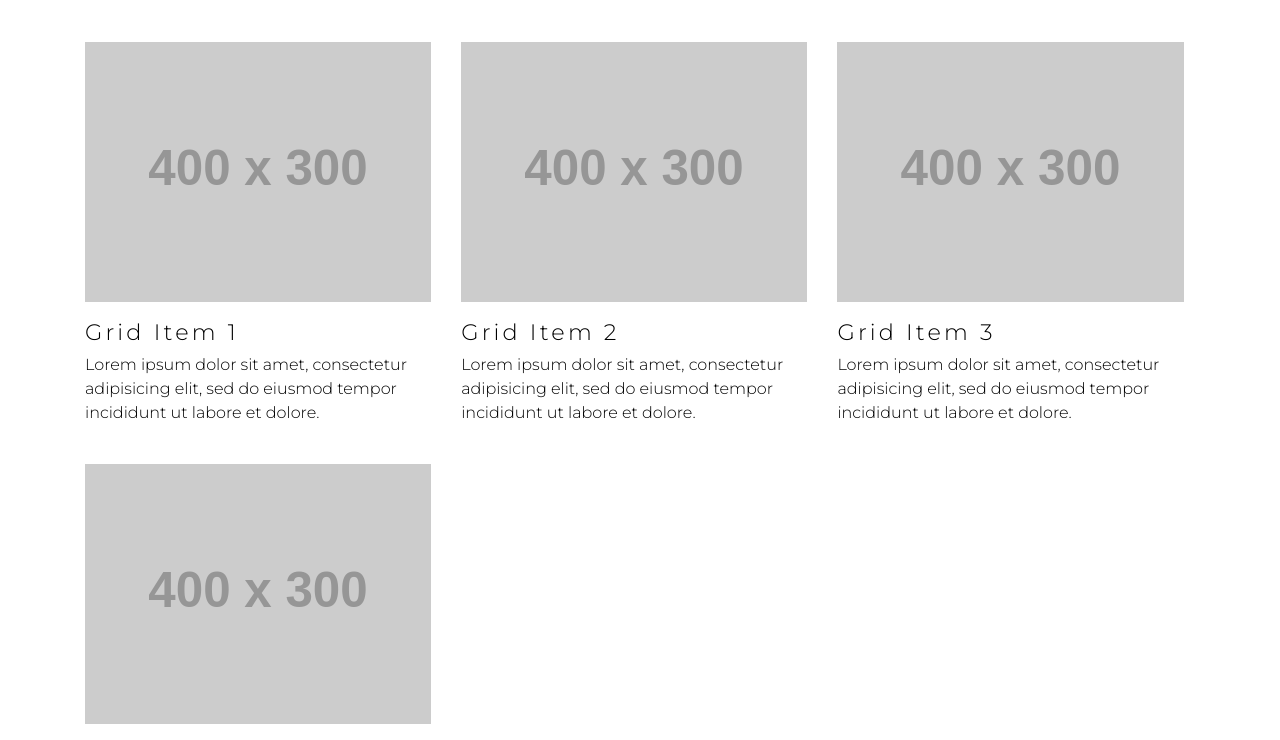
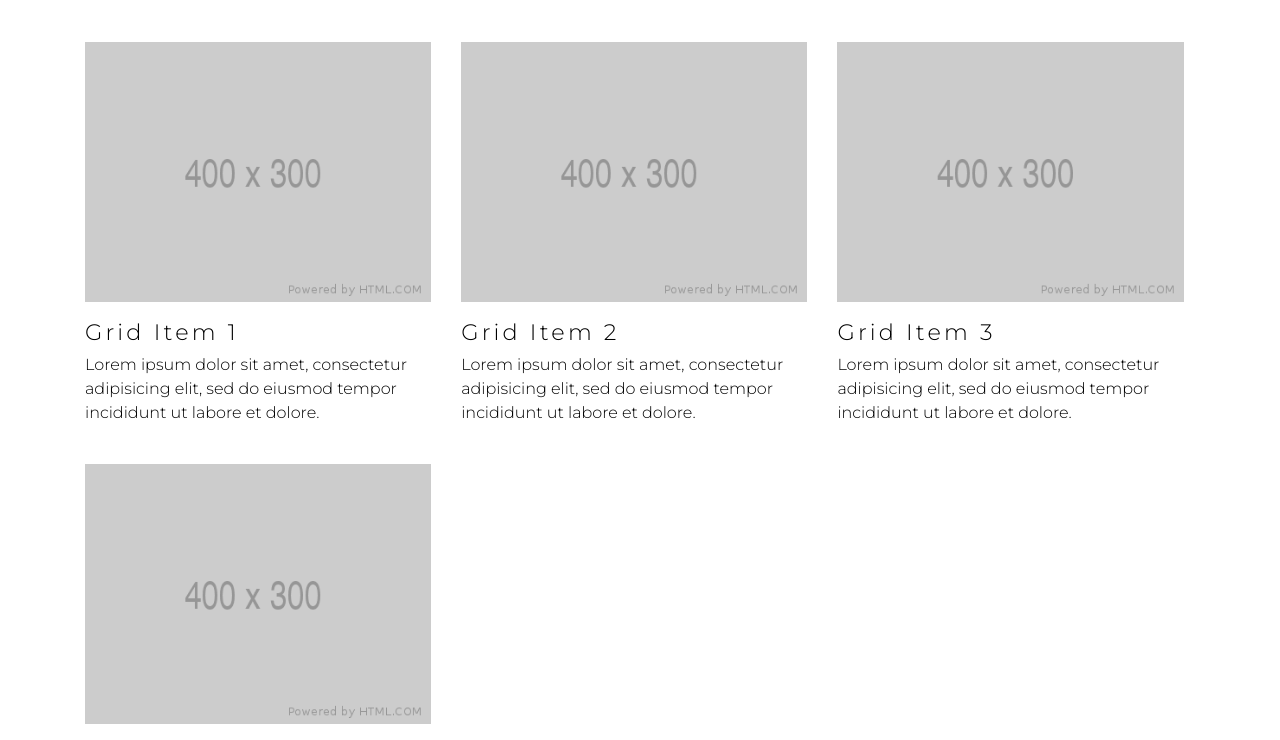
Before and after one commit to chanan-ru/Portfolio-website, a plain HTML site: page work.html in a window 1280 px wide. Shown: the part 183-923 px from the top of the page. Drawn offline with Linux system fonts and the light colour scheme; placeholder pictures from the web are drawn by us.

Commit message:
fixed IE version!

```diff
--- a/css/style.production.css
+++ b/css/style.production.css
@@ -491,7 +491,6 @@ button[type="submit"]:active {
 
   .grid_item {
     flex: 100%;
-    max-width: 100%;
     padding: 15px;
   }
 
--- a/work.html
+++ b/work.html
@@ -42,28 +42,28 @@
     <div class="grid_content">
       <div class="grid_item">
         <div class="screenshort">
-          <img src="https://via.placeholder.com/400x300" alt="Work 1">
+          <img src="./img/400x300.png" alt="Work 1">
         </div>
         <h2>Grid Item 1</h2>
         <p>Lorem ipsum dolor sit amet, consectetur adipisicing elit, sed do eiusmod tempor incididunt ut labore et dolore.</p>
       </div>
       <div class="grid_item">
         <div class="screenshort">
-          <img src="https://via.placeholder.com/400x300" alt="Work 1">
+          <img src="./img/400x300.png" alt="Work 2">
         </div>
         <h2>Grid Item 2</h2>
         <p>Lorem ipsum dolor sit amet, consectetur adipisicing elit, sed do eiusmod tempor incididunt ut labore et dolore.</p>
       </div>
       <div class="grid_item">
         <div class="screenshort">
-          <img src="https://via.placeholder.com/400x300" alt="Work 1">
+          <img src="./img/400x300.png" alt="Work 3">
         </div>
         <h2>Grid Item 3</h2>
         <p>Lorem ipsum dolor sit amet, consectetur adipisicing elit, sed do eiusmod tempor incididunt ut labore et dolore.</p>
       </div>
       <div class="grid_item">
         <div class="screenshort">
-          <img src="https://via.placeholder.com/400x300" alt="Work 1">
+          <img src="./img/400x300.png" alt="Work 4">
         </div>
         <h2>Grid Item 4</h2>
         <p>Lorem ipsum dolor sit amet, consectetur adipisicing elit, sed do eiusmod tempor incididunt ut labore et dolore.</p>
```
Also changed, not shown: img/400x300.png (added).
